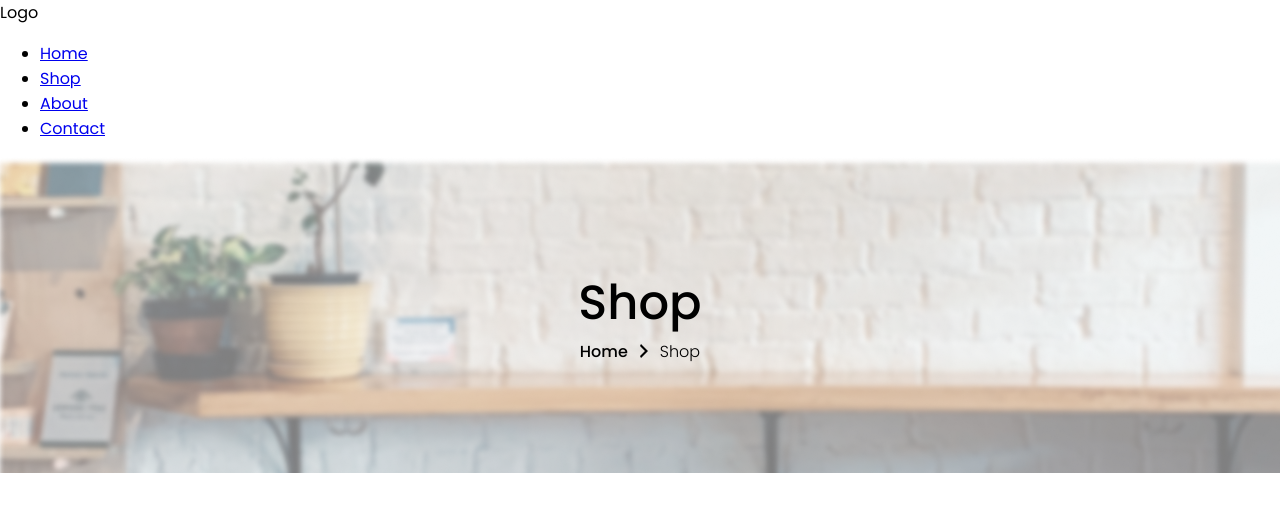
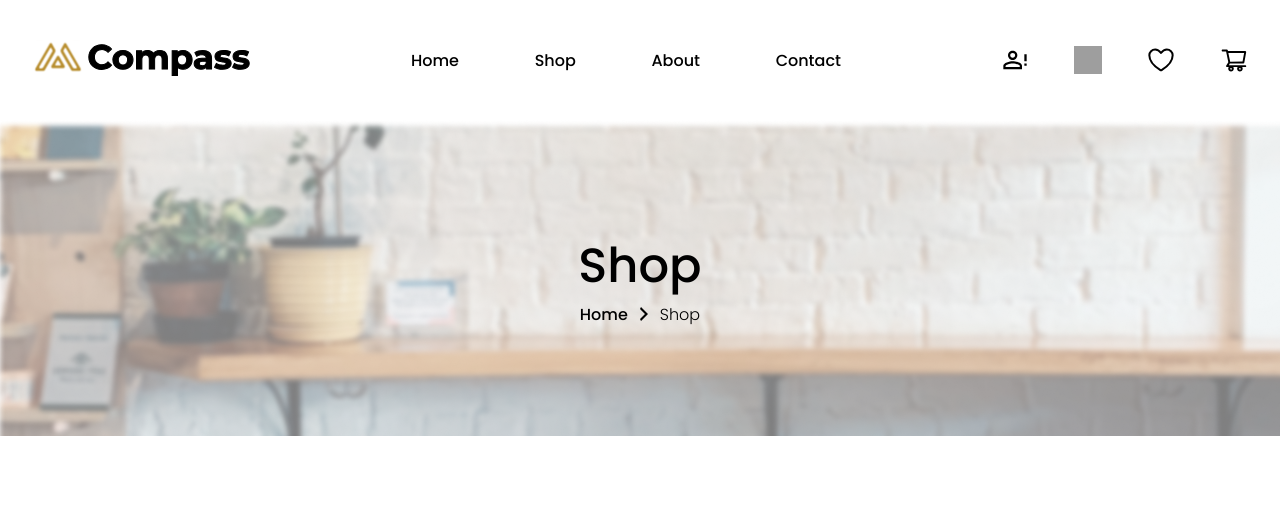
Before and after one commit to claraferraz/result-list-e-commerce, a React (Vite) app: page / in a window 1280 px wide. Shown: the top 512 px of the page. Built offline with nearby package versions, Linux system fonts and the light colour scheme; grey boxes are pictures that could not be loaded.

Commit message:
feat: estilização da navbar

```diff
--- a/src/components/Navbar/Navbar.tsx
+++ b/src/components/Navbar/Navbar.tsx
@@ -1,9 +1,18 @@
+import Logo from "../../assets/logo.svg";
+import NavbarCart from "../../assets/navbar-cart.svg";
+import NavbarHeart from "../../assets/navbar-heart.svg";
+import NavbarProfile from "../../assets/navbar-profile.svg";
+import NavbarSearch from "../../assets/navbar-search.svg";
+import styles from "./styles.module.css";
+
 export const Navbar = () => {
   return (
-    <div>
-      <div>Logo</div>
+    <div className={styles.navbar}>
+      <div className={styles.logo}>
+        <img src={Logo} alt="" />
+      </div>
 
-      <ul>
+      <ul className={styles.links}>
         <li>
           <a href="#">Home</a>
         </li>
@@ -18,7 +27,28 @@ export const Navbar = () => {
         </li>
       </ul>
 
-      <div></div>
+      <ul className={styles.icons}>
+        <li>
+          <a href="#">
+            <img src={NavbarProfile} alt="" />
+          </a>
+        </li>
+        <li>
+          <a href="#">
+            <img src={NavbarSearch} alt="" />
+          </a>
+        </li>
+        <li>
+          <a href="#">
+            <img src={NavbarHeart} alt="" />
+          </a>
+        </li>
+        <li>
+          <a href="#">
+            <img src={NavbarCart} alt="" />
+          </a>
+        </li>
+      </ul>
     </div>
   );
 };
--- /dev/null
+++ b/src/components/Navbar/styles.module.css
@@ -0,0 +1,42 @@
+.navbar {
+    display: flex;
+    align-items: center;
+    justify-content: space-between;
+    padding: 36px 32px;
+    gap: 30px;
+}
+
+.navbar ul {
+    list-style: none;
+    padding: 0;
+    margin: 0;
+    display: flex;
+    justify-content: space-between;
+}
+
+.navbar a {
+    text-decoration: none;
+    color: var(--black);
+    font-size: 16px;
+    font-weight: 500;
+}
+
+.links {
+    flex-grow: 1;
+    max-width: 430px;
+}
+
+.icons {
+    flex-grow: 1;
+    max-width: 247px;
+}
+
+.icons img {
+    width: 28px;
+    height: 28px;
+    display: block;
+}
+
+.logo {
+    flex-grow: 0;
+}
```
Also changed, not shown: src/components/Navbar/styles.css (deleted).
